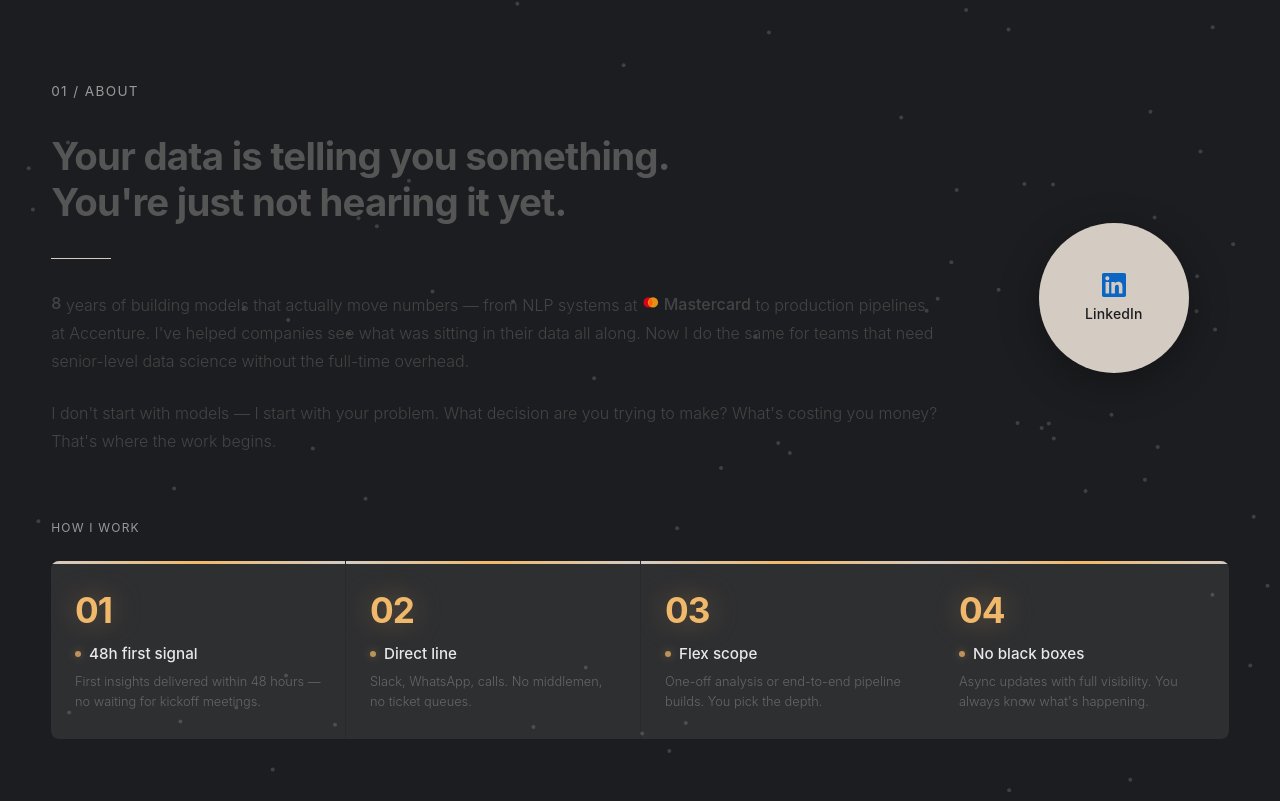
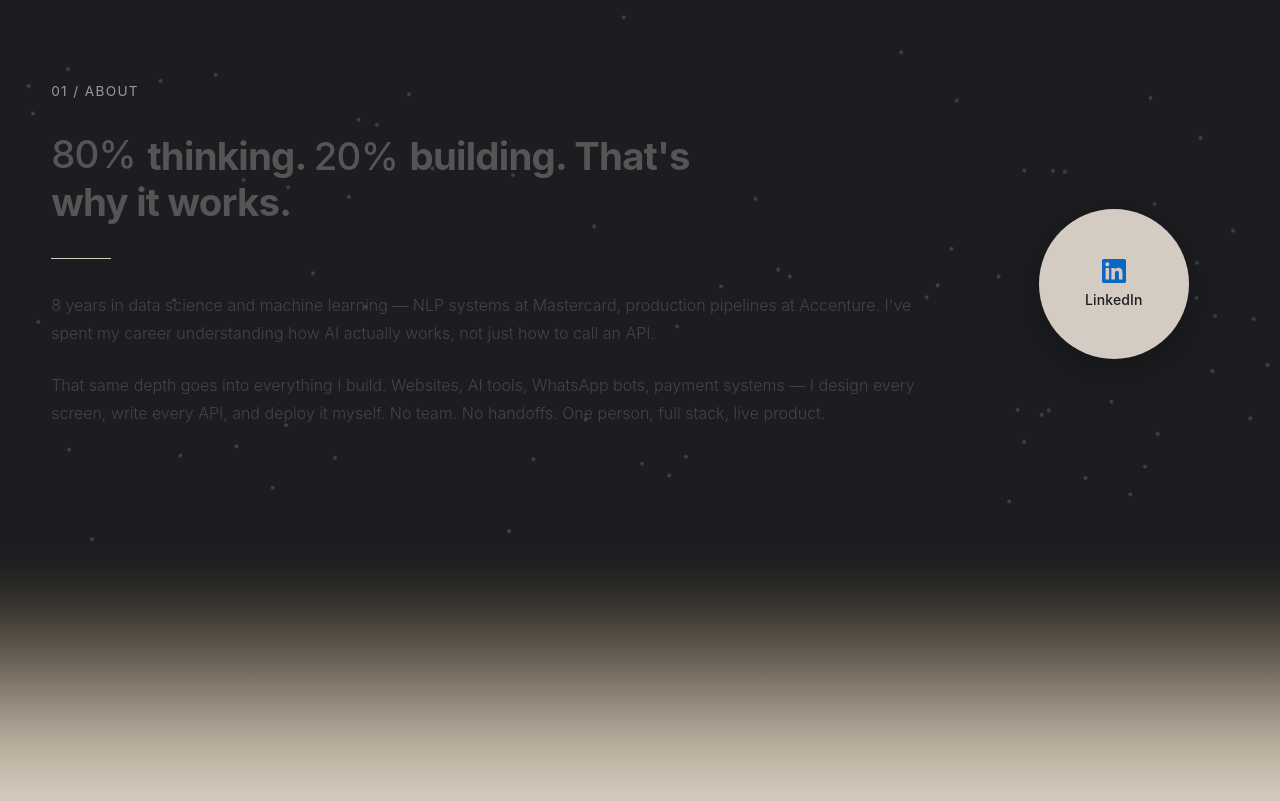
Before and after one commit to riddhimaanroy/theroylab, a React (Vite) app: page / in a window 1280 px wide. Shown: the part 1119-1920 px from the top of the page. Built offline with nearby package versions, Linux system fonts and the light colour scheme; a web font is replaced by a local one.

Commit message:
about: new copy, mobile auto-oscillation for hero split-face

```diff
--- a/src/components/About/About.jsx
+++ b/src/components/About/About.jsx
@@ -8,16 +8,15 @@ import styles from './About.module.css';
 gsap.registerPlugin(ScrollTrigger);
 
 const HEADLINE_WORDS =
-  'Your data is telling you something. You\'re just not hearing it yet.'.split(' ');
+  '80% thinking. 20% building. That\'s why it works.'.split(' ');
+
 const BIO_1_WORDS =
-  '8 years of building models that actually move numbers — from NLP systems at Mastercard to production pipelines at Accenture. I\'ve helped companies see what was sitting in their data all along. Now I do the same for teams that need senior-level data science without the full-time overhead.'.split(
-    ' ',
-  );
+  '8 years in data science and machine learning — NLP systems at Mastercard, production pipelines at Accenture. I\'ve spent my career understanding how AI actually works, not just how to call an API.'.split(' ');
+
 const BIO_2_WORDS =
-  'I don\'t start with models — I start with your problem. What decision are you trying to make? What\'s costing you money? That\'s where the work begins.'.split(
-    ' ',
-  );
-const DANCE_WORDS = new Set(['8', 'Mastercard', '4', 'Accenture']);
+  'That same depth goes into everything I build. Websites, AI tools, WhatsApp bots, payment systems — I design every screen, write every API, and deploy it myself. No team. No handoffs. One person, full stack, live product.'.split(' ');
+
+const DANCE_WORDS = new Set(['80%', '20%', 'Mastercard', 'Accenture']);
 
 const WORD_ICONS = {
   Mastercard: (
@@ -33,13 +32,6 @@ const WORD_ICONS = {
     </svg>
   ),
 };
-
-const HOW_I_WORK = [
-  { num: '01', title: '48h first signal', desc: 'First insights delivered within 48 hours — no waiting for kickoff meetings.' },
-  { num: '02', title: 'Direct line', desc: 'Slack, WhatsApp, calls. No middlemen, no ticket queues.' },
-  { num: '03', title: 'Flex scope', desc: 'One-off analysis or end-to-end pipeline builds. You pick the depth.' },
-  { num: '04', title: 'No black boxes', desc: 'Async updates with full visibility. You always know what\'s happening.' },
-];
 
 function WordSpan({ words, dataAttr }) {
   return words.map((word, i) => {
@@ -65,8 +57,6 @@ export default function About() {
   const lineRef = useRef(null);
   const bio1Ref = useRef(null);
   const bio2Ref = useRef(null);
-  const howLabelRef = useRef(null);
-  const howLinesRef = useRef(null);
   const bubbleRef = useRef(null);
   const [bubbleGlow, setBubbleGlow] = useState(0);
 
@@ -82,10 +72,7 @@ export default function About() {
         labelRef.current,
         { y: 20, opacity: 0 },
         {
-          y: 0,
-          opacity: 1,
-          duration: 0.7,
-          ease: 'power2.out',
+          y: 0, opacity: 1, duration: 0.7, ease: 'power2.out',
           scrollTrigger: { trigger: section, start: 'top 80%' },
         },
       );
@@ -111,9 +98,7 @@ export default function About() {
         lineRef.current,
         { width: 0 },
         {
-          width: 60,
-          duration: 0.6,
-          ease: 'power3.inOut',
+          width: 60, duration: 0.6, ease: 'power3.inOut',
           scrollTrigger: { trigger: lineRef.current, start: 'top 75%' },
         },
       );
@@ -149,72 +134,6 @@ export default function About() {
           tl.to(el, { color: '#C8C8C8', duration: 0.15 }, i * 0.03);
         });
       }
-
-      // "How I work" label fade in
-      gsap.fromTo(
-        howLabelRef.current,
-        { y: 15, opacity: 0 },
-        {
-          y: 0,
-          opacity: 1,
-          duration: 0.6,
-          ease: 'power3.out',
-          scrollTrigger: { trigger: howLabelRef.current, start: 'top 85%' },
-        },
-      );
-
-      // "How I work" cards — clip-path reveal + number count-up
-      const howCards = howLinesRef.current?.querySelectorAll('[data-how-line]');
-      if (howCards?.length) {
-        // Cards reveal with clip-path wipe from left
-        howCards.forEach((card, i) => {
-          gsap.fromTo(
-            card,
-            { clipPath: 'inset(0 100% 0 0)', opacity: 0 },
-            {
-              clipPath: 'inset(0 0% 0 0)',
-              opacity: 1,
-              duration: 0.8,
-              ease: 'power3.inOut',
-              delay: 0.2 + i * 0.12,
-              scrollTrigger: { trigger: howLinesRef.current, start: 'top 85%' },
-            },
-          );
-
-          // Number count-up: animate from 00 to target
-          const numEl = card.querySelector('[data-how-num]');
-          if (numEl) {
-            const target = parseInt(numEl.getAttribute('data-target'), 10);
-            const obj = { val: 0 };
-            gsap.to(obj, {
-              val: target,
-              duration: 1.2,
-              delay: 0.4 + i * 0.12,
-              ease: 'power2.out',
-              scrollTrigger: { trigger: howLinesRef.current, start: 'top 85%' },
-              onUpdate: () => {
-                numEl.textContent = String(Math.round(obj.val)).padStart(2, '0');
-              },
-            });
-          }
-
-          // Top border color sweep
-          const border = card.querySelector('[data-how-border]');
-          if (border) {
-            gsap.fromTo(
-              border,
-              { scaleX: 0, transformOrigin: 'left' },
-              {
-                scaleX: 1,
-                duration: 0.6,
-                ease: 'power3.out',
-                delay: 0.5 + i * 0.12,
-                scrollTrigger: { trigger: howLinesRef.current, start: 'top 85%' },
-              },
-            );
-          }
-        });
-      }
     }, section);
 
     return () => ctx.revert();
@@ -222,12 +141,9 @@ export default function About() {
 
   return (
     <section ref={sectionRef} className={styles.about} style={{ overflow: 'hidden' }}>
-      {/* Canvas constellation — z-index 0, behind all content */}
       <Constellation sectionRef={sectionRef} bubbleElRef={bubbleRef} onBubbleGlow={handleBubbleGlow} />
 
-      {/* Content container — flexbox: text left, bubble right */}
       <div className={styles.inner} style={{ display: 'flex', justifyContent: 'space-between', alignItems: 'center', gap: '100px' }}>
-        {/* Left column: all text content */}
         <div className={styles.leftContent} style={{ flex: 1 }}>
           <p ref={labelRef} className={styles.label} style={{ opacity: 0 }}>
             01 / About
@@ -247,37 +163,10 @@ export default function About() {
               <WordSpan words={BIO_2_WORDS} dataAttr="data-bw" />
             </p>
           </div>
-
         </div>
 
-        {/* Right side: LinkedIn magnetic bubble */}
         <div style={{ flexShrink: 0, width: '150px', marginTop: '60px', marginRight: '40px' }}>
           <MagneticBubble ref={bubbleRef} glowStrength={bubbleGlow} />
-        </div>
-      </div>
-
-      {/* How I work — full width below the flex layout */}
-      <div className={styles.howBlock} style={{ position: 'relative', zIndex: 1 }}>
-        <div className={styles.howBlockInner}>
-          <p ref={howLabelRef} className={styles.howLabel} style={{ opacity: 0 }}>
-            How I work
-          </p>
-          <div ref={howLinesRef} className={styles.howGrid}>
-            {HOW_I_WORK.map((item) => (
-              <div key={item.num} data-how-line className={styles.howCard} style={{ opacity: 0 }}>
-                <div data-how-border className={styles.howCardBorder} />
-                <div className={styles.howCardGlow} />
-                <span data-how-num data-target={item.num} className={styles.howNum}>00</span>
-                <div className={styles.howCardContent}>
-                  <div className={styles.howTitleRow}>
-                    <span className={styles.howPulse} />
-                    <span className={styles.howTitle}>{item.title}</span>
-                  </div>
-                  <span className={styles.howDesc}>{item.desc}</span>
-                </div>
-              </div>
-            ))}
-          </div>
         </div>
       </div>
     </section>
--- a/src/components/About/About.module.css
+++ b/src/components/About/About.module.css
@@ -1,6 +1,7 @@
 /* ============================================
-   ABOUT SECTION — Rebuilt from scratch.
-   65/30 split layout. No overflow. No overlap.
+   ABOUT SECTION — Clean version.
+   Headline + bio + LinkedIn bubble.
+   How I Work cards moved to separate section.
    ============================================ */
 
 .about {
@@ -116,165 +117,8 @@
   margin-top: 1.5rem;
 }
 
-/* ---- How I work block ---- */
-.howBlock {
-  margin-top: 4rem;
-}
-
-.howBlockInner {
-  max-width: 1300px;
-  margin: 0 auto;
-}
-
-.howLabel {
-  font-family: var(--font-sans);
-  font-size: 0.75rem;
-  font-weight: 400;
-  color: #999;
-  text-transform: uppercase;
-  letter-spacing: 0.1em;
-  margin: 0 0 1.5rem 0;
-}
-
-.howGrid {
-  display: grid;
-  grid-template-columns: repeat(4, 1fr);
-  gap: 1px;
-  background: rgba(255, 255, 255, 0.06);
-  border-radius: 8px;
-  overflow: hidden;
-}
-
-.howCard {
-  position: relative;
-  background: rgba(255, 255, 255, 0.025);
-  padding: 2rem 1.5rem 1.75rem;
-  display: flex;
-  flex-direction: column;
-  gap: 1rem;
-  cursor: default;
-  overflow: hidden;
-  transition:
-    background 0.4s cubic-bezier(0.25, 1, 0.5, 1),
-    transform 0.4s cubic-bezier(0.25, 1, 0.5, 1);
-  will-change: transform, clip-path;
-}
-
-.howCard:hover {
-  background: rgba(255, 255, 255, 0.08);
-  transform: translateY(-6px);
-}
-
-/* Accent border top — animated sweep on scroll */
-.howCardBorder {
-  position: absolute;
-  top: 0;
-  left: 0;
-  right: 0;
-  height: 3px;
-  background: linear-gradient(90deg, #D4CBC2, #F0B86A, #D4CBC2);
-  transform: scaleX(0);
-  transform-origin: left;
-}
-
-/* Glow effect behind card on hover */
-.howCardGlow {
-  position: absolute;
-  top: -40%;
-  left: -20%;
-  width: 140%;
-  height: 140%;
-  background: radial-gradient(ellipse at 50% 0%, rgba(240, 184, 106, 0.12) 0%, transparent 70%);
-  opacity: 0;
-  pointer-events: none;
-  transition: opacity 0.5s cubic-bezier(0.25, 1, 0.5, 1);
-}
-
-.howCard:hover .howCardGlow {
-  opacity: 1;
-}
-
-.howNum {
-  font-family: var(--font-sans);
-  font-size: 2.2rem;
-  font-weight: 700;
-  color: #F0B86A;
-  line-height: 1;
-  letter-spacing: -0.03em;
-  text-shadow: 0 0 30px rgba(240, 184, 106, 0.4);
-  transition:
-    transform 0.4s cubic-bezier(0.25, 1, 0.5, 1),
-    text-shadow 0.4s cubic-bezier(0.25, 1, 0.5, 1),
-    color 0.4s cubic-bezier(0.25, 1, 0.5, 1);
-  position: relative;
-  z-index: 1;
-}
-
-.howCard:hover .howNum {
-  transform: scale(1.1);
-  color: #FFD080;
-  text-shadow: 0 0 50px rgba(255, 208, 128, 0.6);
-}
-
-.howCardContent {
-  display: flex;
-  flex-direction: column;
-  gap: 0.5rem;
-  position: relative;
-  z-index: 1;
-}
-
-.howTitleRow {
-  display: flex;
-  align-items: center;
-  gap: 0.5rem;
-}
-
-/* Pulsing green dot — alive indicator */
-.howPulse {
-  width: 6px;
-  height: 6px;
-  border-radius: 50%;
-  background: #F0B86A;
-  box-shadow: 0 0 12px rgba(240, 184, 106, 0.7);
-  flex-shrink: 0;
-  animation: pulseGlow 2s ease-in-out infinite;
-}
-
-@keyframes pulseGlow {
-  0%, 100% { opacity: 1; box-shadow: 0 0 12px rgba(240, 184, 106, 0.7); }
-  50% { opacity: 0.3; box-shadow: 0 0 4px rgba(240, 184, 106, 0.3); }
-}
-
-.howTitle {
-  font-family: var(--font-sans);
-  font-size: 0.95rem;
-  font-weight: 500;
-  color: #E8E8E8;
-  line-height: 1.3;
-  transition: color 0.3s cubic-bezier(0.25, 1, 0.5, 1);
-}
-
-.howCard:hover .howTitle {
-  color: #F1F1F1;
-}
-
-.howDesc {
-  font-family: var(--font-sans);
-  font-size: 0.8rem;
-  font-weight: 300;
-  color: #666;
-  line-height: 1.55;
-  transition: color 0.4s cubic-bezier(0.25, 1, 0.5, 1);
-}
-
-.howCard:hover .howDesc {
-  color: #AAA;
-}
-
 /* ============================================
-   LinkedIn bubble — absolutely positioned right
-   relative to .inner, vertically centered
+   LinkedIn bubble
    ============================================ */
 .bubbleWrap {
   position: relative;
@@ -349,10 +193,6 @@
   .bioPara2 {
     font-size: clamp(0.95rem, 3.5vw, 1.1rem);
   }
-
-  .howGrid {
-    grid-template-columns: repeat(2, 1fr);
-  }
 }
 
 @media (max-width: 480px) {
@@ -362,10 +202,6 @@
 
   .headline {
     font-size: clamp(1.3rem, 6vw, 1.8rem);
-  }
-
-  .howGrid {
-    grid-template-columns: 1fr;
   }
 
   .bubble {
--- a/src/components/Hero/Hero.jsx
+++ b/src/components/Hero/Hero.jsx
@@ -21,6 +21,14 @@ export default function Hero({ started }) {
   const rafId = useRef(null);
   const mouseX = useRef(0.5);
   const targetX = useRef(0.5);
+  const isMobile = useRef(false);
+  const autoTime = useRef(0);
+
+  /* Detect touch device on mount */
+  useEffect(() => {
+    isMobile.current = window.matchMedia('(pointer: coarse)').matches
+      || 'ontouchstart' in window;
+  }, []);
 
   /* ---- Smooth split tracking ---- */
   /* mouseX: 0 = cursor far left, 1 = cursor far right
@@ -30,6 +38,12 @@ export default function Hero({ started }) {
      - mouseX=0.5 → leftClip=50% → 50/50 split
      - mouseX=1 → leftClip=0% → photo fully visible */
   const updateSplit = useCallback(() => {
+    // On mobile: auto-oscillate between 35% and 65%
+    if (isMobile.current) {
+      autoTime.current += 0.008;
+      targetX.current = 0.5 + Math.sin(autoTime.current) * 0.15;
+    }
+
     mouseX.current += (targetX.current - mouseX.current) * 0.8;
 
     const photo = photoRef.current;
@@ -57,11 +71,21 @@ export default function Hero({ started }) {
   }, []);
 
   const handleMouseMove = useCallback((e) => {
+    if (isMobile.current) return;
     const section = sectionRef.current;
     if (!section) return;
     const rect = section.getBoundingClientRect();
     const x = (e.clientX - rect.left) / rect.width;
     targetX.current = Math.max(0.05, Math.min(0.95, x));
+  }, []);
+
+  const handleTouchMove = useCallback((e) => {
+    const section = sectionRef.current;
+    if (!section || !e.touches[0]) return;
+    const rect = section.getBoundingClientRect();
+    const x = (e.touches[0].clientX - rect.left) / rect.width;
+    targetX.current = Math.max(0.05, Math.min(0.95, x));
+    isMobile.current = false; // stop auto-oscillation once user interacts
   }, []);
 
   const handleMouseLeave = useCallback(() => {
@@ -137,6 +161,7 @@ export default function Hero({ started }) {
       data-section="hero"
       onMouseMove={handleMouseMove}
       onMouseLeave={handleMouseLeave}
+      onTouchMove={handleTouchMove}
     >
       {/* ---- Split portrait ---- */}
       <div className={styles.portraitAnchor}>
```
